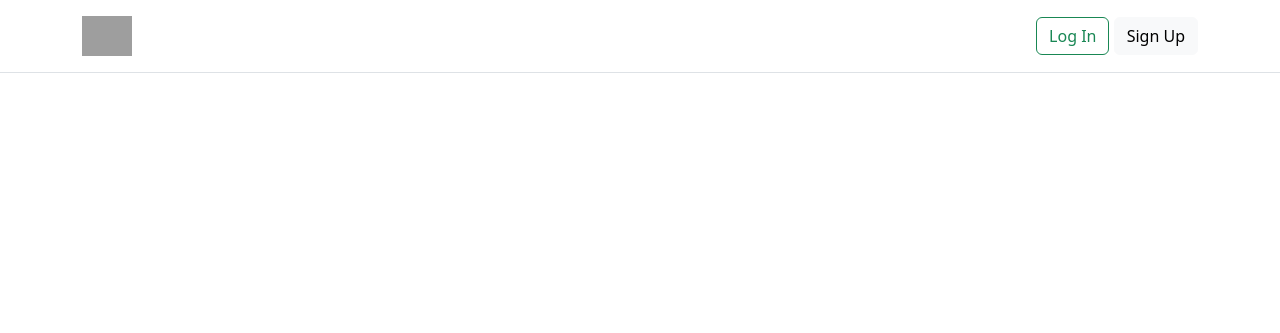
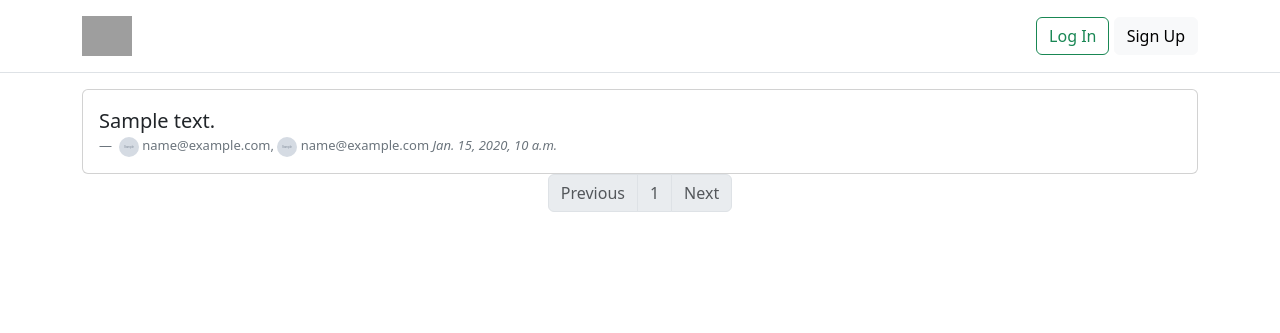
Before and after one commit to Atinon/project, a Django app: template exam_project/templates/main/index.html in a window 1280 px wide. Shown: the top 333 px of the page. Run offline with Django 4.2, Linux system fonts and the light colour scheme; the template is opened without the code that fills it: most values are stand-ins (such as "Sample title", 1, 10 or a date in 2020); grey boxes marked "Sample" are stand-in pictures; some libraries are stand-ins or nearby versions; grey boxes are pictures that could not be loaded.

Commit message:
Edited index page to show recent comments

```diff
--- a/exam_project/templates/main/index.html
+++ b/exam_project/templates/main/index.html
@@ -2,5 +2,62 @@
 
 {% block page_content %}
 
+    {% for comment in recent_comments %}
+        <div class="card">
+            <div class="card-body">
+                <blockquote class="blockquote mb-0">
+                    <p>{{ comment.comment_text }}</p>
+                    <footer class="blockquote-footer" style="font-size: 13px">
+                        {#                        From:#}
+                        <img src="{{ comment.author.picture.url }}"
+                             alt="null"
+                             width="20" height="20" class="rounded-circle">
+                        {{ comment.author.user.email }},
+                        {#                        To:#}
+                        <img src="{{ comment.receiver.picture.url }}"
+                             alt="null"
+                             width="20" height="20" class="rounded-circle">
+                        {{ comment.receiver.user.email }}
+                        <cite title="Source Title">{{ comment.created_on }}</cite>
+                    </footer>
+                </blockquote>
+            </div>
+        </div>
+        {% empty %}
+        <H1>Nothing to show.</H1>
+    {% endfor %}
+
+    <nav aria-label="Page navigation example">
+        <ul class="pagination justify-content-center">
+            {% if page_obj.has_previous %}
+                <li class="page-item">
+                    <a class="page-link" href="?page={{ page_obj.previous_page_number }}">Previous</a>
+                </li>
+            {% else %}
+                <li class="page-item disabled">
+                    <a class="page-link" href="#" tabindex="-1">Previous</a>
+                </li>
+            {% endif %}
+            {% for num in paginator.page_range %}
+                {% if page_obj.number == num %}
+                    <li class="page-item disabled">
+                        <a class="page-link" href="#" tabindex="-1">{{ num }}</a>
+                    </li>
+                {% else %}
+                    <li class="page-item"><a class="page-link" href="?page={{ num }}">{{ num }}</a></li>
+                {% endif %}
+            {% endfor %}
+            {% if page_obj.has_next %}
+                <li class="page-item">
+                    <a class="page-link" href="?page={{ page_obj.next_page_number }}">Next</a>
+                </li>
+            {% else %}
+                <li class="page-item disabled">
+                    <a class="page-link" href="#" tabindex="-1">Next</a>
+                </li>
+            {% endif %}
+        </ul>
+    </nav>
+
 
 {% endblock %}
```
Also changed, not shown: exam_project/exam_project/main/views.py (+10 -1 lines), 1 other file.
